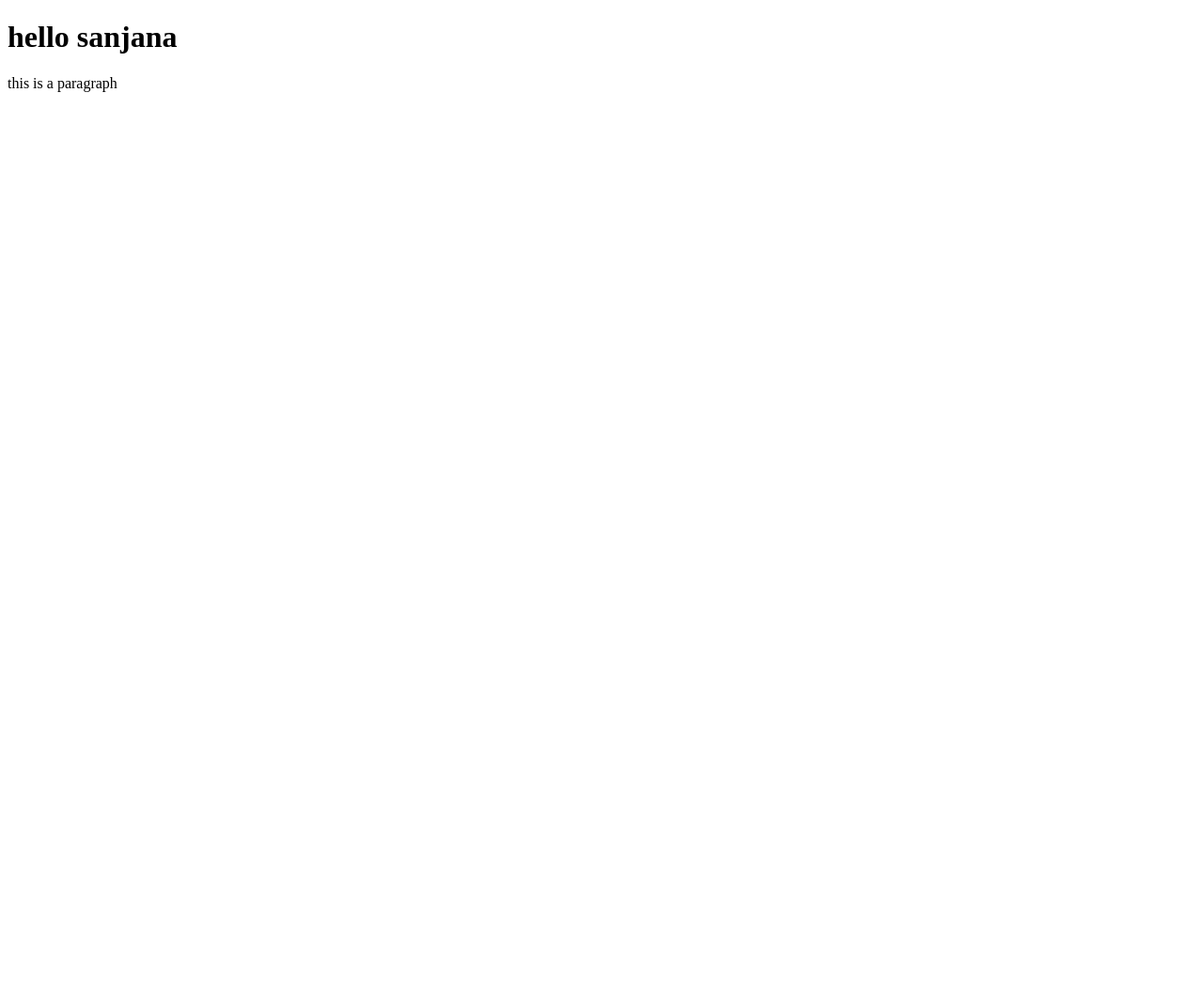
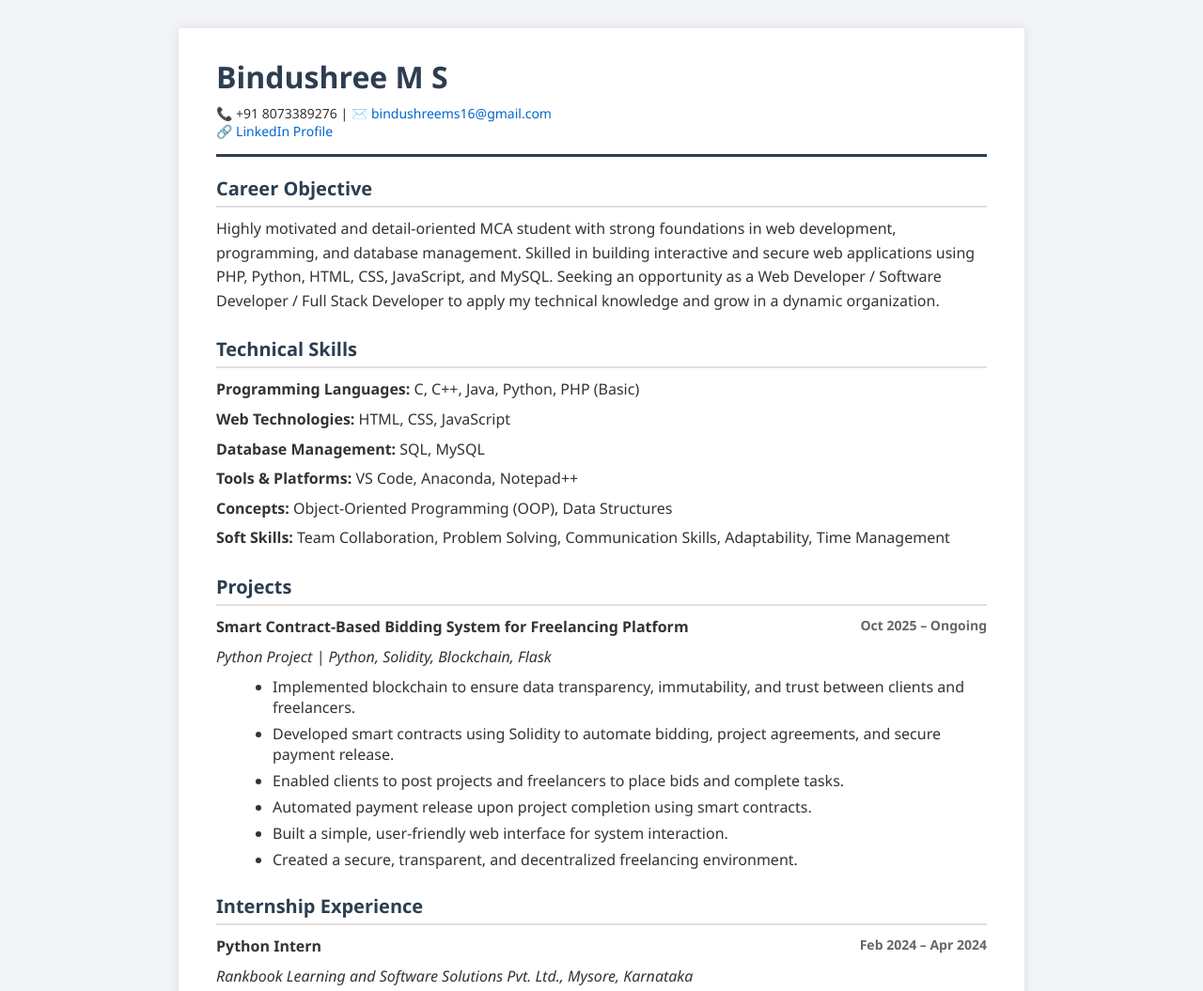
Before and after one commit to bindushree19/Portfolio-Bindushree-MS, a plain HTML site: page index.html in a window 1280 px wide. Shown: the top 1055 px of the page at 94% size. Before the commit the page ends 800 px from the top, so only its background shows below. Drawn offline with Linux system fonts and the light colour scheme.

Commit message:
creating html

```diff
--- a/index.html
+++ b/index.html
@@ -1,13 +1,180 @@
 <!DOCTYPE html>
 <html lang="en">
 <head>
-    <meta charset="UTF-8">
-    <meta name="viewport" content="width=device-width, initial-scale=1.0">
-    <title>Bindu</title>
-    <h1> hello sanjana </h1>
-    <p> this is a paragraph </p>
+  <meta charset="UTF-8" />
+  <meta name="viewport" content="width=device-width, initial-scale=1.0" />
+  <title>Bindushree M S | CV</title>
+  <style>
+    * {
+      box-sizing: border-box;
+    }
+    body {
+      margin: 0;
+      font-family: "Segoe UI", Arial, sans-serif;
+      background-color: #f2f4f7;
+      color: #333;
+    }
+    .cv-container {
+      max-width: 900px;
+      margin: 30px auto;
+      background: #ffffff;
+      padding: 30px 40px;
+      box-shadow: 0 0 12px rgba(0,0,0,0.1);
+    }
+    header {
+      border-bottom: 3px solid #2c3e50;
+      padding-bottom: 15px;
+      margin-bottom: 20px;
+    }
+    header h1 {
+      margin: 0;
+      font-size: 32px;
+      color: #2c3e50;
+    }
+    .contact {
+      margin-top: 8px;
+      font-size: 14px;
+    }
+    .contact a {
+      color: #0066cc;
+      text-decoration: none;
+    }
+    section {
+      margin-bottom: 25px;
+    }
+    section h2 {
+      font-size: 20px;
+      color: #2c3e50;
+      border-bottom: 2px solid #e0e0e0;
+      padding-bottom: 5px;
+      margin-bottom: 10px;
+    }
+    p {
+      line-height: 1.6;
+      margin: 6px 0;
+    }
+    ul {
+      margin: 8px 0 8px 20px;
+    }
+    li {
+      margin-bottom: 6px;
+    }
+    .sub-title {
+      font-weight: bold;
+      margin-top: 10px;
+    }
+    .date {
+      float: right;
+      font-size: 14px;
+      color: #666;
+    }
+    .skills-list span {
+      display: inline-block;
+      background: #eef1f4;
+      padding: 6px 10px;
+      margin: 5px 5px 0 0;
+      border-radius: 4px;
+      font-size: 14px;
+    }
+    footer {
+      text-align: center;
+      font-size: 13px;
+      color: #777;
+      margin-top: 30px;
+    }
+    @media (max-width: 600px) {
+      .date {
+        float: none;
+        display: block;
+        margin-top: 4px;
+      }
+    }
+  </style>
 </head>
 <body>
+  <div class="cv-container">
 
+    <header>
+      <h1>Bindushree M S</h1>
+      <div class="contact">
+        📞 +91 8073389276 | ✉️ <a href="mailto:bindushreems16@gmail.com">bindushreems16@gmail.com</a><br />
+        🔗 <a href="https://www.linkedin.com/in/bindushree-m-s-20b58a368/" target="_blank">LinkedIn Profile</a>
+      </div>
+    </header>
+
+    <section>
+      <h2>Career Objective</h2>
+      <p>
+        Highly motivated and detail-oriented MCA student with strong foundations in web development,
+        programming, and database management. Skilled in building interactive and secure web
+        applications using PHP, Python, HTML, CSS, JavaScript, and MySQL. Seeking an opportunity as a
+        Web Developer / Software Developer / Full Stack Developer to apply my technical knowledge and
+        grow in a dynamic organization.
+      </p>
+    </section>
+
+    <section>
+      <h2>Technical Skills</h2>
+      <p><strong>Programming Languages:</strong> C, C++, Java, Python, PHP (Basic)</p>
+      <p><strong>Web Technologies:</strong> HTML, CSS, JavaScript</p>
+      <p><strong>Database Management:</strong> SQL, MySQL</p>
+      <p><strong>Tools & Platforms:</strong> VS Code, Anaconda, Notepad++</p>
+      <p><strong>Concepts:</strong> Object-Oriented Programming (OOP), Data Structures</p>
+      <p><strong>Soft Skills:</strong> Team Collaboration, Problem Solving, Communication Skills, Adaptability, Time Management</p>
+    </section>
+
+    <section>
+      <h2>Projects</h2>
+      <p class="sub-title">Smart Contract-Based Bidding System for Freelancing Platform <span class="date">Oct 2025 – Ongoing</span></p>
+      <p><em>Python Project | Python, Solidity, Blockchain, Flask</em></p>
+      <ul>
+        <li>Implemented blockchain to ensure data transparency, immutability, and trust between clients and freelancers.</li>
+        <li>Developed smart contracts using Solidity to automate bidding, project agreements, and secure payment release.</li>
+        <li>Enabled clients to post projects and freelancers to place bids and complete tasks.</li>
+        <li>Automated payment release upon project completion using smart contracts.</li>
+        <li>Built a simple, user-friendly web interface for system interaction.</li>
+        <li>Created a secure, transparent, and decentralized freelancing environment.</li>
+      </ul>
+    </section>
+
+    <section>
+      <h2>Internship Experience</h2>
+      <p class="sub-title">Python Intern <span class="date">Feb 2024 – Apr 2024</span></p>
+      <p><em>Rankbook Learning and Software Solutions Pvt. Ltd., Mysore, Karnataka</em></p>
+      <ul>
+        <li>Gained hands-on experience in Python programming and project development.</li>
+        <li>Worked on automation and data-handling scripts.</li>
+        <li>Improved communication, presentation, and teamwork skills.</li>
+      </ul>
+    </section>
+
+    <section>
+      <h2>Education</h2>
+      <p class="sub-title">MCA – Currently Pursuing <span class="date">Dec 2024 – Present</span></p>
+      <p>G. Madegowda Institute of Technology (GMIT), Mandya, Karnataka</p>
+
+      <p class="sub-title">BCA in Computer Applications <span class="date">Oct 2021 – Sep 2024</span></p>
+      <p>Government College for Women, Maddur, Karnataka | <strong>CGPA: 9.10</strong></p>
+
+      <p class="sub-title">PUC – PCMB <span class="date">Oct 2019 – Sep 2021</span></p>
+      <p>P.E.S College, Mandya, Karnataka | <strong>66.05%</strong></p>
+    </section>
+
+    <section>
+      <h2>Certifications</h2>
+      <ul>
+        <li>Introduction to Cyber Security – Cisco Network Academy</li>
+        <li>Data Analytics Essentials – Cisco Network Academy</li>
+        <li>Python – Rankbook Learning and Software Solutions Pvt. Ltd.</li>
+        <li>Research Methodology & IPR – VTU</li>
+        <li>Certification of Excellence – Edin Bridge Foundation</li>
+      </ul>
+    </section>
+
+    <footer>
+      <p>© 2025 Bindushree M S | HTML CV</p>
+    </footer>
+
+  </div>
 </body>
 </html>
```
